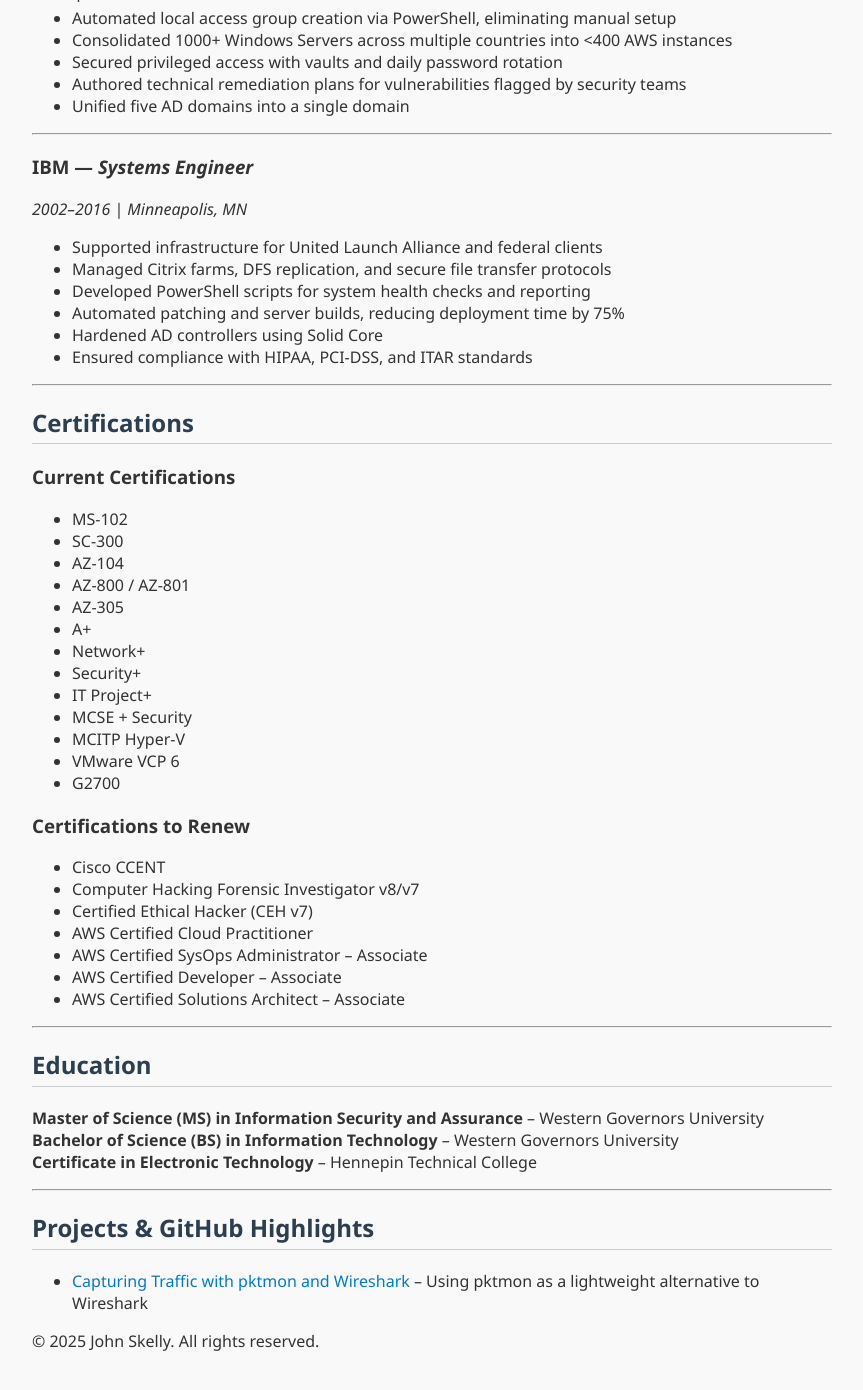
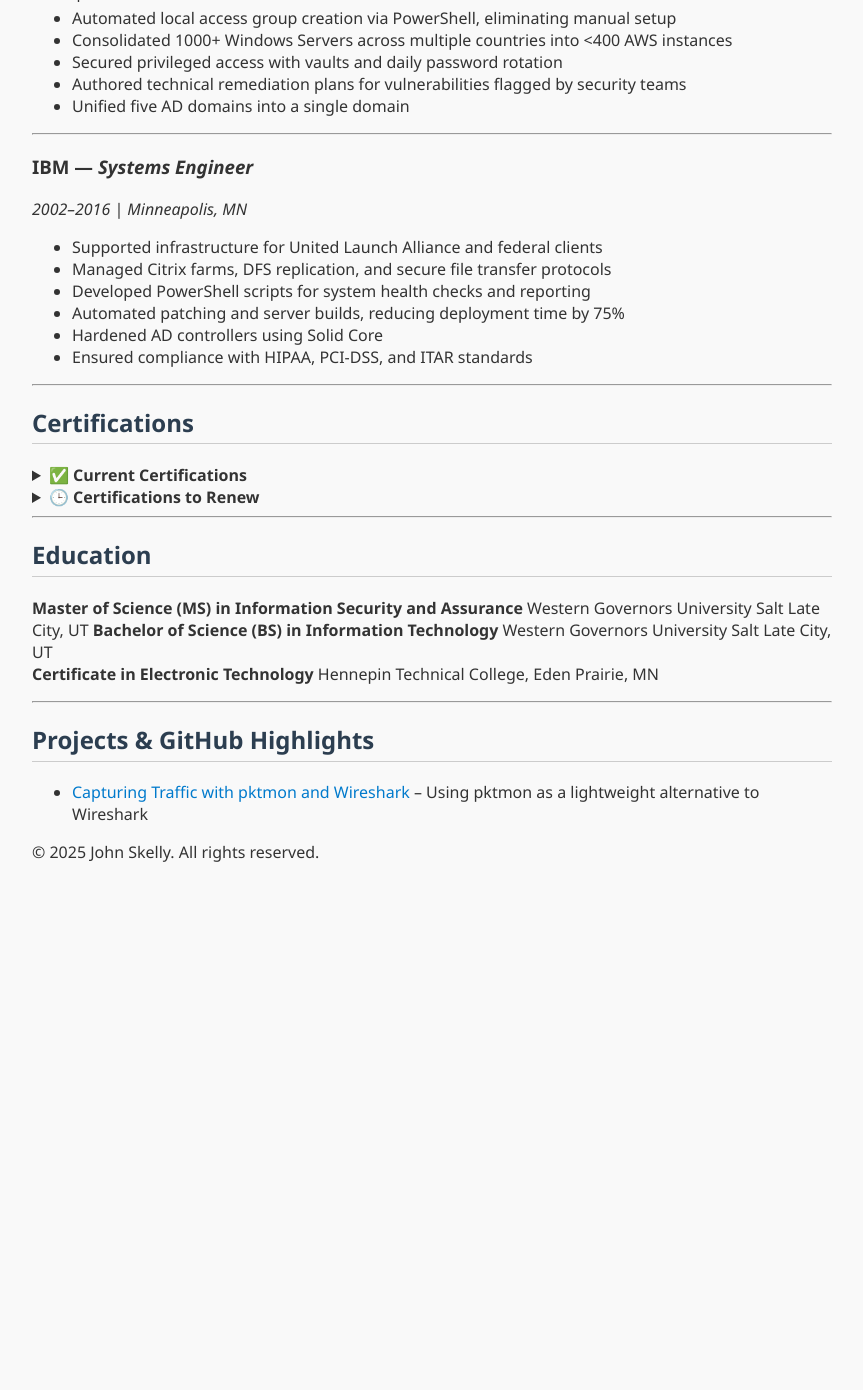
Before and after one commit to jpskelly/jpskelly.github.io, a Jekyll site: the page built from docs/index.md, in a window 1280 px wide and 1400 px high, scrolled down 730 px. Shown: the top 1390 px of the window, without its empty margins (208-1071 px from the left). Built offline with Jekyll 4.4.1, drawn with Linux system fonts in a browser that asks for light colours; after the commit the page ends 1641 px from its top, so only the background shows below that.

```diff
--- a/docs/index.md
+++ b/docs/index.md
@@ -48,7 +48,9 @@ Seasoned IT professional with 20+ years of experience in enterprise systems, clo
 
 ## Certifications
 
-### Current Certifications
+<details>
+  <summary><strong>✅ Current Certifications</strong></summary>
+
 - MS-102
 - SC-300
 - AZ-104
@@ -63,7 +65,11 @@ Seasoned IT professional with 20+ years of experience in enterprise systems, clo
 - VMware VCP 6
 - G2700
 
-### Certifications to Renew
+</details>
+
+<details>
+  <summary><strong>🕒 Certifications to Renew</strong></summary>
+
 - Cisco CCENT
 - Computer Hacking Forensic Investigator v8/v7
 - Certified Ethical Hacker (CEH v7)
@@ -72,12 +78,17 @@ Seasoned IT professional with 20+ years of experience in enterprise systems, clo
 - AWS Certified Developer – Associate
 - AWS Certified Solutions Architect – Associate
 
+</details>
+
 ---
 
 ## Education
-**Master of Science (MS) in Information Security and Assurance** – Western Governors University
-**Bachelor of Science (BS) in Information Technology** – Western Governors University
-**Certificate in Electronic Technology** – Hennepin Technical College
+**Master of Science (MS) in Information Security and Assurance**
+Western Governors University Salt Late City, UT
+**Bachelor of Science (BS) in Information Technology**
+Western Governors University Salt Late City, UT
+**Certificate in Electronic Technology**
+Hennepin Technical College, Eden Prairie, MN
 
 ---
 
```
